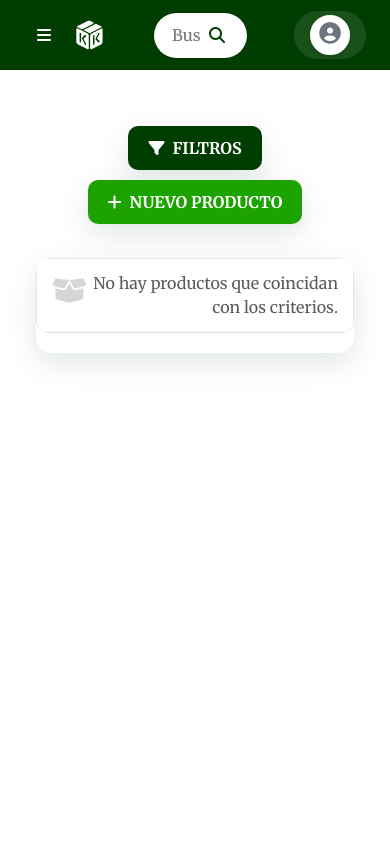
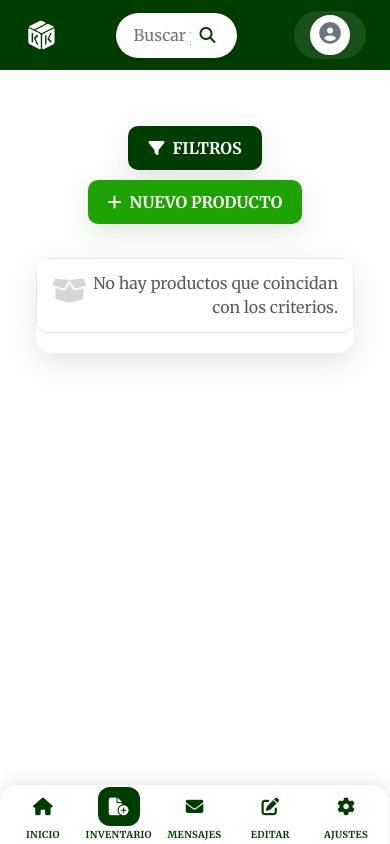
Before and after one commit to RaulGuiraoD/STOKKA, a Django app: page /inventario/ in a window 390 px wide. Run offline with Django 5.2, Linux system fonts and the light colour scheme; the visitor is signed in with stand-in values (Sample User, id 1); data that the repository does not hold is empty.

Commit message:
Actualización de media query formato movil; sidebar integrado debajo, con ocultamiento a la hora de scrollear. Limpieza de codigo de base.html de scripts, implementado en su respectivo js

```diff
--- a/static/css/dashboard.css
+++ b/static/css/dashboard.css
@@ -23,7 +23,7 @@ textarea {
     height: var(--header-height);
     background-color: var(--verde-stokka);
     color: white;
-    z-index: 1030;
+    z-index: 30;
 }
 
 .mini-logo {
@@ -44,9 +44,9 @@ textarea {
 }
 
 .brand-name {
-    font-size: 22px;
+    font-size: 24px;
     font-weight: bold;
-    letter-spacing: 3px;
+    letter-spacing: 1px;
 }
 
 .user-name {
@@ -105,7 +105,7 @@ textarea {
     text-decoration: none;
 }
 
-/* CONTENEDOR VISUAL (CLAVE PARA ACTIVE) */
+/* CONTENEDOR VISUAL */
 .nav-item i {
     font-size: 18px;
     width: 42px;
@@ -156,60 +156,107 @@ textarea {
     margin-left: var(--sidebar-expanded);
 }
 
-/* MOBILE SIDEBAR */
+
+/* --- BOTTOM NAVIGATION BAR REFINADA Y OCULTABLE (SÓLO MÓVIL) --- */
 @media (max-width: 991px) {
 
+    /* 1. EL CONTENEDOR PRINCIPAL: Pasa de lateral a barra inferior fija con animación de ocultación */
     .dashboard-sidebar {
-        left: -100%;
-        width: 220px;
-        transition: left 0.3s ease;
+        position: fixed !important;
+        bottom: 0 !important;
+        left: 0 !important;
+        top: auto !important;
+        width: 100% !important;
+        height: 60px !important; /* <--- Reducimos altura para mayor compacidad */
+        background-color: white !important;
+        box-shadow: 0 -4px 15px rgba(0,0,0,0.08) !important;
+        z-index: 2000 !important; /* <--- Aumentamos z-index para asegurar que está encima */
+        border-top: 1px solid rgba(0,0,0,0.05);
+        border-radius: 18px 18px 0 0 !important; /* Bordes ligeramente más suaves */
+        padding: 0 !important;
+        overflow: hidden;
+
+        /* --- LÓGICA PARA EL OCULTADO AUTOMÁTICO --- */
+        transition: transform 0.3s ease-in-out !important; /* Animación suave de movimiento */
+        transform: translateY(0); /* Estado por defecto: visible */
     }
 
-    .dashboard-sidebar.active {
-        left: 0;
+    /* Clase que añadiremos con JS para ocultar la barra */
+    .dashboard-sidebar.sidebar-hidden {
+        transform: translateY(100%) !important; /* Se esconde hacia abajo completamente */
     }
 
-    .dashboard-sidebar:hover {
-        width: 220px; /* fijo en móvil */
+    /* 2. LOS ENLACES: Flex horizontal distribuido uniformemente */
+    .nav-links {
+        flex-direction: row !important;
+        justify-content: space-around !important;
+        align-items: center !important;
+        width: 100%;
+        height: 100%;
+        padding: 0 5px !important; /* <--- Padding lateral mínimo */
     }
 
-    /* Mostrar texto siempre en móvil */
-    .nav-text {
-        opacity: 1;
+    /* 3. CADA ITEM: Flex vertical (Icono arriba, Texto abajo) */
+    .nav-item {
+        flex-direction: column !important;
+        justify-content: center !important;
+        align-items: center !important;
+        flex: 1;
+        height: 100%;
+        padding: 2px 0 !important; /* <--- Padding vertical mínimo */
+        gap: 2px !important; /* <--- Espacio mínimo controlado entre icono y texto */
+        border-radius: 12px;
+        text-decoration: none !important; /* <--- Asegurar que no hay subrayado */
+        transition: all 0.2s ease;
     }
 
-    /* Layout horizontal en móvil */
-    .nav-item {
-        flex-direction: row;
-        justify-content: flex-start;
-        padding: 12px 20px;
-        gap: 15px;
+    /* 4. ICONOS: Más compactos */
+    .nav-item i {
+        font-size: 1.1rem !important; /* <--- REDUCIDO (era 1.3rem) */
+        color: var(--verde-stokka);
+        display: flex;
+        align-items: center;
+        justify-content: center;
+        transition: color 0.2s ease;
     }
 
-    .nav-item i {
-        width: 35px;
-        height: 35px;
+    /* 5. TEXTO: EFECTO FADE-IN (APARICIÓN SUAVE) */
+    .nav-text {
+        font-size: 0.6rem !important; /* <--- REDUCIDO (era 0.7rem) y forzado */
+        font-weight: 700;
+        text-transform: uppercase;
+        letter-spacing: 0.03em;
+        color: var(--verde-stokka);
+        display: block !important;
+
+        /* Animación Fade-In */
+        opacity: 0;
+        animation: fadeInText 0.5s ease forwards;
     }
 
-    .dashboard-content {
-        margin-left: 0;
+    @keyframes fadeInText {
+        from { opacity: 0; transform: translateY(2px); }
+        to { opacity: 1; transform: translateY(0); }
     }
 
-    /* Overlay */
-    .sidebar-overlay {
-        position: fixed;
-        top: var(--header-height);
-        left: 0;
-        width: 100%;
-        height: calc(100vh - var(--header-height));
-        background: rgba(0,0,0,0.3);
-        z-index: 1010;
-        display: none;
+    /* 7. AJUSTE DE CONTENIDO: Dejamos espacio abajo para la barra */
+    .dashboard-content, #main-content {
+        margin-left: 0 !important;
+        padding-bottom: 75px !important;
+        /* Aseguramos que el scroll sea fluido para que el JS lo detecte siempre */
+        overflow-y: visible !important;
+        height: auto !important;
     }
 
-    .sidebar-overlay.active {
-        display: block;
+    /* Evitamos que el scroll horizontal de la tabla bloquee el vertical */
+    .table-responsive {
+        -webkit-overflow-scrolling: touch;
     }
+
+    /* Anulamos el overlay de móvil del sidebar lateral */
+    .sidebar-overlay { display: none !important; }
+
+
 }
 
 /* ==========================================================================
--- a/templates/base.html
+++ b/templates/base.html
@@ -41,9 +41,6 @@
 
 <body>
     <header class="dashboard-header fixed-top d-flex align-items-center justify-content-between px-4">
-        <button class="btn text-white d-lg-none me-2" id="toggleSidebar">
-            <i class="fa-solid fa-bars"></i>
-        </button>
         <div class="header-left d-flex align-items-center gap-2" onclick="location.href='{% url 'index' %}'"
             style="cursor:pointer;">
             <img src="{% static 'assets/Logo stokka.png' %}" class="mini-logo" alt="Logo">
@@ -157,36 +154,7 @@
     </div>
 
     <script src="https://cdn.jsdelivr.net/npm/bootstrap@5.3.0/dist/js/bootstrap.bundle.min.js"></script>
-    <script>
-        // Auto-cerrar mensajes después de 3 segundos (3000ms)
-        document.addEventListener("DOMContentLoaded", function () {
-            const alerts = document.querySelectorAll('.custom-alert');
-            alerts.forEach(function (alert) {
-                setTimeout(function () {
-                    const bsAlert = new bootstrap.Alert(alert);
-                    bsAlert.close();
-                }, 3000);
-            });
-        });
-
-        const toggleBtn = document.getElementById("toggleSidebar");
-        const sidebar = document.querySelector(".dashboard-sidebar");
-
-        // crear overlay dinámicamente
-        const overlay = document.createElement("div");
-        overlay.classList.add("sidebar-overlay");
-        document.body.appendChild(overlay);
-
-        toggleBtn.addEventListener("click", () => {
-            sidebar.classList.toggle("active");
-            overlay.classList.toggle("active");
-        });
-
-        overlay.addEventListener("click", () => {
-            sidebar.classList.remove("active");
-            overlay.classList.remove("active");
-        });
-    </script>
+    <script src="{% static 'js/dashboard.js' %}"></script>
 </body>
 
 </html>
--- a/templates/stokka/index.html
+++ b/templates/stokka/index.html
@@ -134,5 +134,4 @@
 </div>
 
 <script src="https://cdn.jsdelivr.net/npm/chart.js"></script>
-<script src="{% static 'js/dashboard.js' %}"></script>
 {% endblock %}
--- a/templates/stokka/inventario.html
+++ b/templates/stokka/inventario.html
@@ -290,7 +290,6 @@
     </div>
 </div>
 
-<!-- ENLACE AL ARCHIVO JAVASCRIPT -->
 <script src="{% static 'js/inventario.js' %}"></script>
 
 {% endblock %}
```
Also changed, not shown: static/js/dashboard.js (+71 -0 lines).
